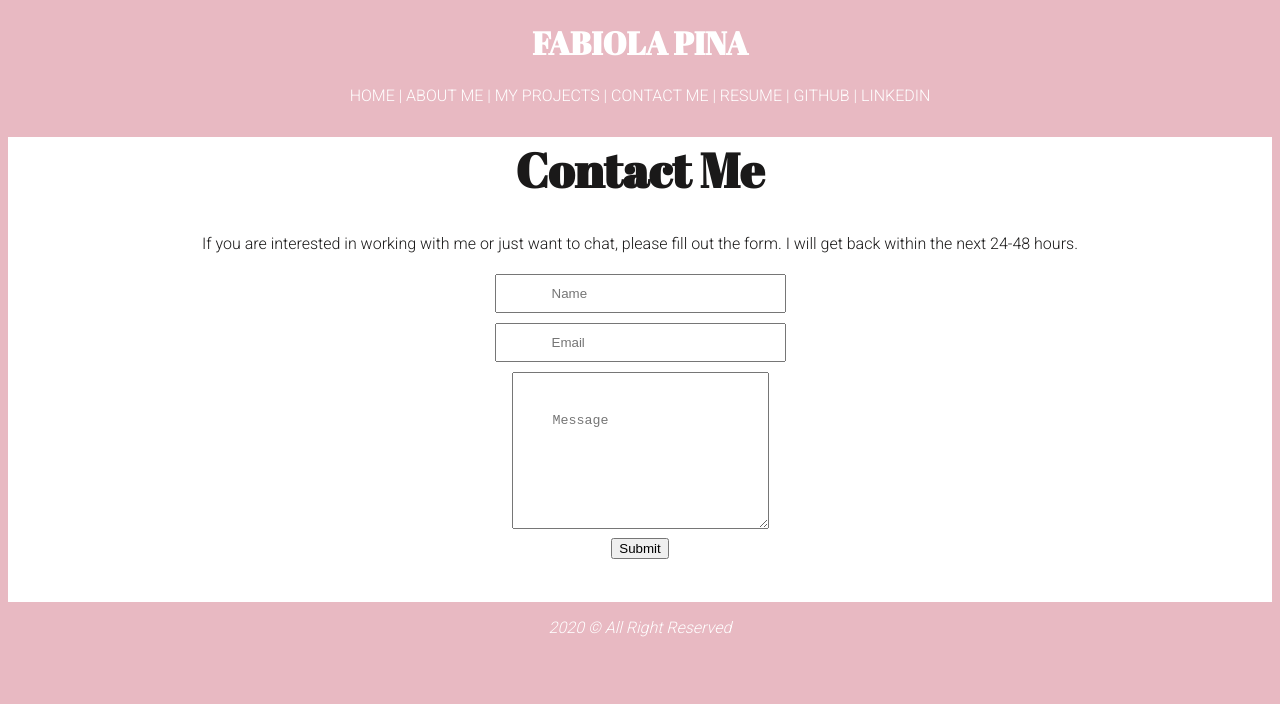
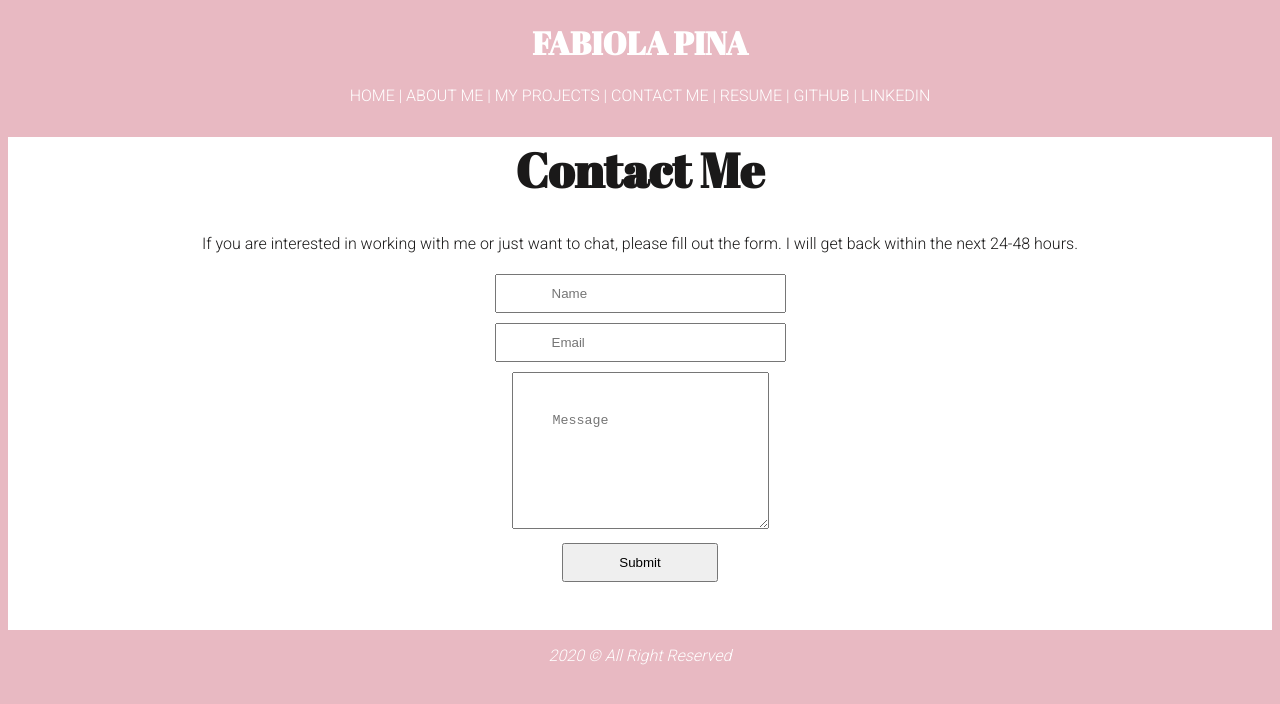
Before and after one commit to fabiolamariapina/portfolio-website, a React (Create React App) app in the folder portfolio/: page /contact-me in a window 1280 px wide. Shown: the top 704 px of the page. Built offline with nearby package versions, Linux system fonts and the light colour scheme.

Commit message:
imported submit button component from bootstrap for contact form

```diff
--- a/portfolio/src/components/ContactMe.jsx
+++ b/portfolio/src/components/ContactMe.jsx
@@ -1,4 +1,5 @@
 import React, { Component } from "react";
+import Button from "react-bootstrap/Button";
 
 export default class ContactMe extends Component {
   render() {
@@ -38,9 +39,7 @@ export default class ContactMe extends Component {
                 placeholder="Message"
               ></textarea>
             </div>
-            <button type="submit" className="btn btn-primary">
-              Submit
-            </button>
+            <Button as="input" type="submit" value="Submit" />{" "}
           </form>
         </div>
       </div>
```
Also changed, not shown: 1 other file (tests, documents, lock files or other folders).
